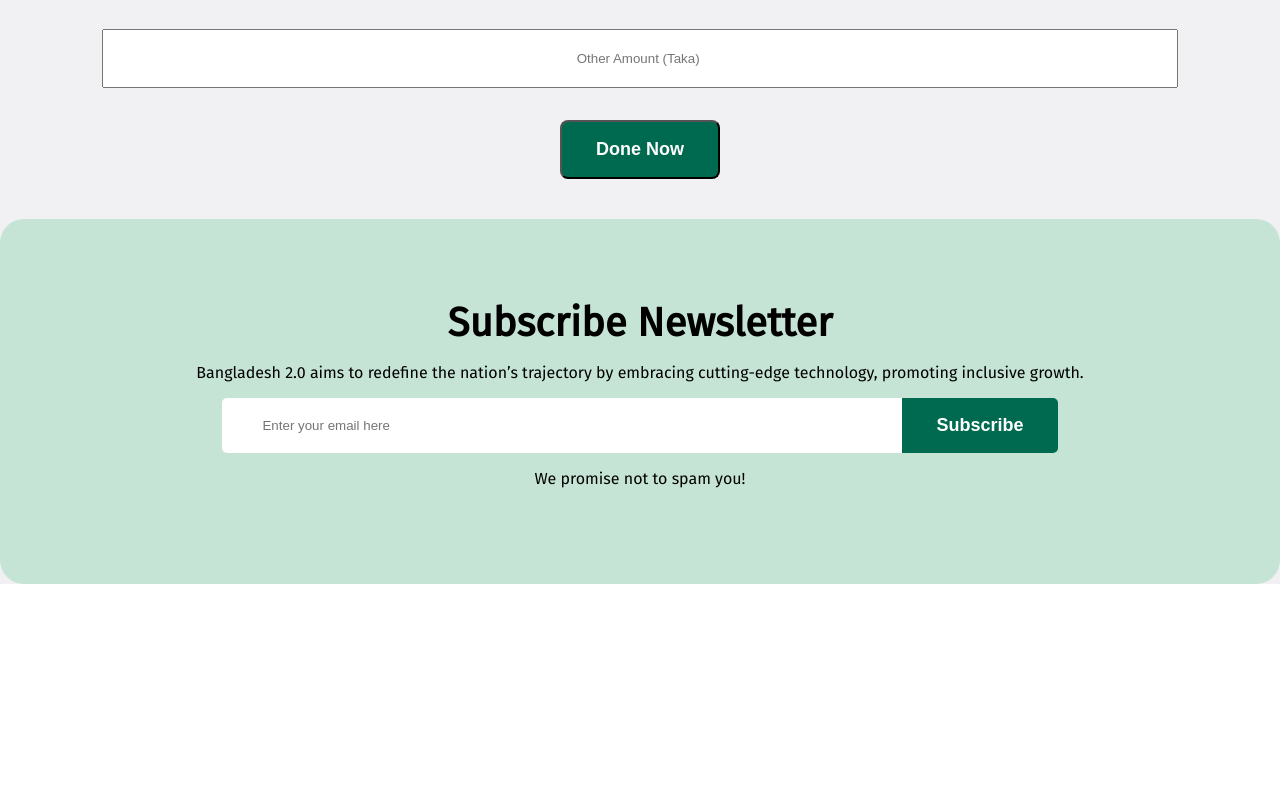
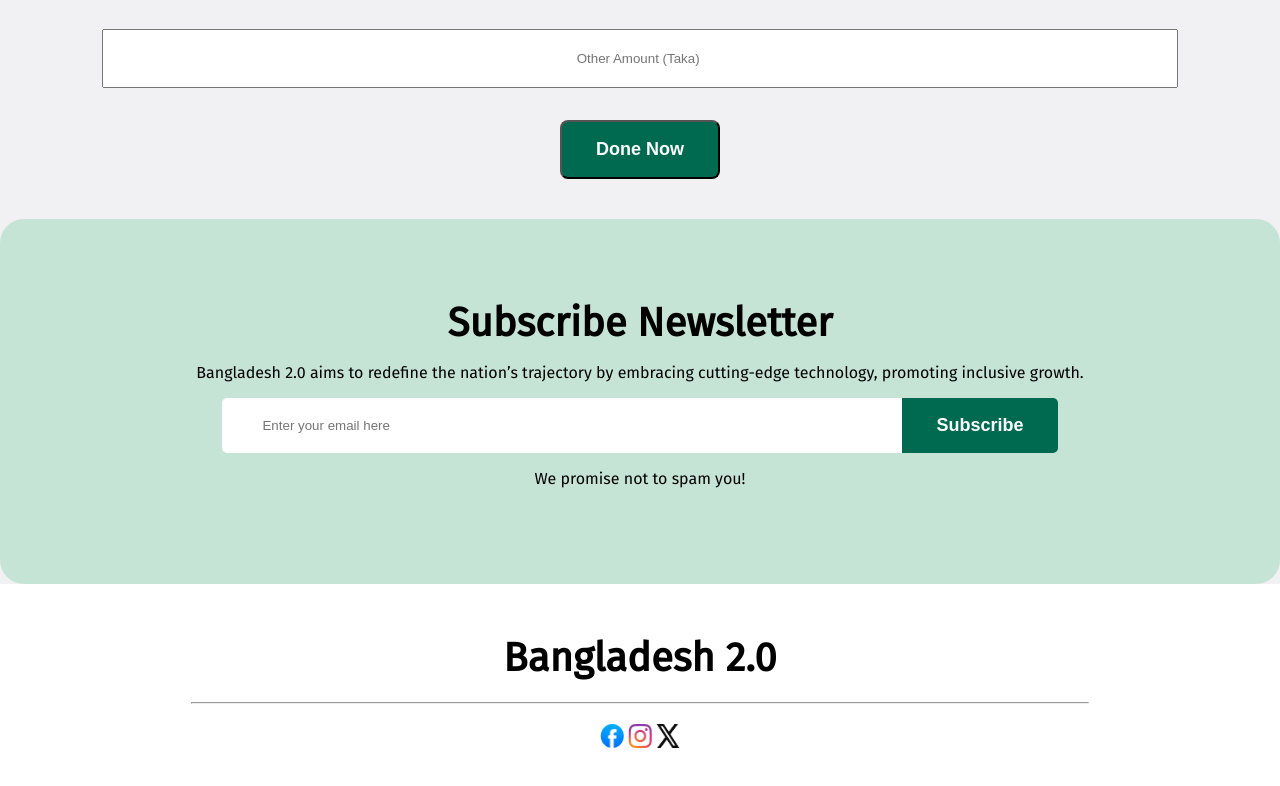
Before and after one commit to rajonmia122/first-web-assignment, a plain HTML site: page index.html in a window 1280 px wide. Shown: the part 3568-4354 px from the top of the page. Before the commit the page ends 4152 px from the top, so only its background shows below. Drawn offline with Linux system fonts and the light colour scheme.

Commit message:
footer section added

```diff
--- a/index.html
+++ b/index.html
@@ -252,8 +252,19 @@
 
 
 
+
+
+
     </main>
-    <footer>
+    <footer class="container">
+        <h2>Bangladesh 2.0</h2>
+        <hr>
+        <div class="social-icon">
+            <img src="assets/facebook.png" alt="">
+            <img src="assets/instagram.png" alt="">
+            <img src="assets/x.png" alt="">
+        </div>
+
 
     </footer>
 
--- a/style/style.css
+++ b/style/style.css
@@ -334,3 +334,23 @@
   border-radius: 0 5px 5px 0;
   border: none;
 }
+
+
+footer{
+  padding: 50px 0;
+  text-align: center;
+}
+
+footer h2{
+  font-size: 40px;
+}
+
+footer hr{
+  width: 70%;
+  margin: 20px auto;
+}
+
+.social-icon img{
+  width: 24px;
+  height: 24px;
+}
```
